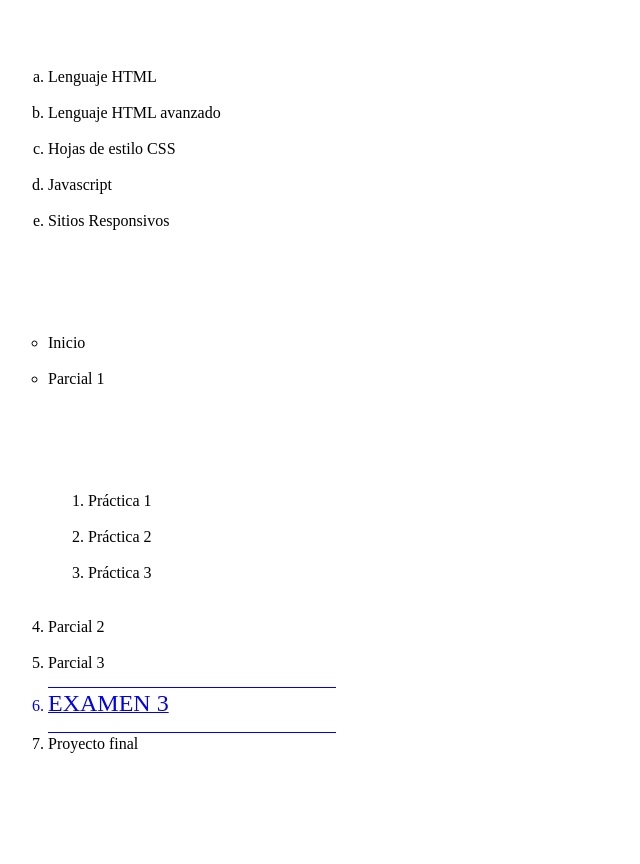
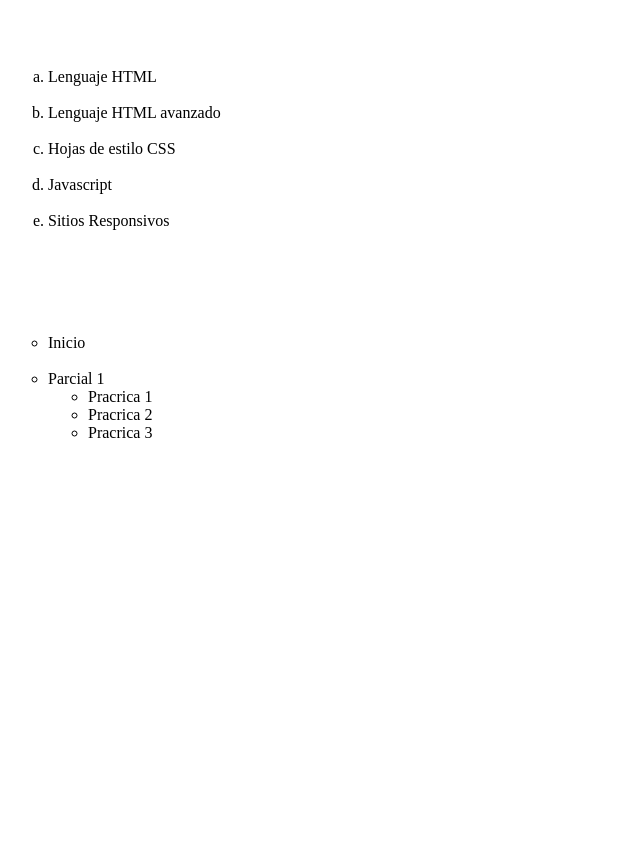
Before and after one commit to alexalmanza2333/Portafolio-de-evidencias-, a plain HTML site: page index.html in a window 1280 px wide. Shown: the part 1472-2336 px from the top of the page, without its empty margins (0-640 px from the left). After the commit the page ends 1948 px from the top, so only its background shows below. Drawn offline with Linux system fonts and the light colour scheme.

Commit message:
Update index.html

```diff
--- a/index.html
+++ b/index.html
@@ -74,20 +74,11 @@
       <ul type="circle">
             <li>Inicio</li>
             <li>Parcial 1</li>
+              <ul>
+                      <li>Pracrica 1</li>
+                      <li>Pracrica 2</li>
+                      <li>Pracrica 3</li>
+              </ul>
       </ul>
-      <ol type="1" start="4">
-                  <ol type="square">
-                        <li>Práctica 1</li>
-                  <li>Práctica 2</li>
-                  <li>Práctica 3</li>
-                  </ol>
-                  <li>Parcial 2</li>
-                  <li>Parcial 3</li>
-              <a href="examen3/EXAMEN3.html" alt="rfc">
-                                    <li><span style="font-size: 1.5rem;">EXAMEN 3</li>
-                                    </a>
-                  <li>Proyecto final</li>
-            </ul>
-            <br><br><br><br><br><br>
 </body>
 </html>
```
